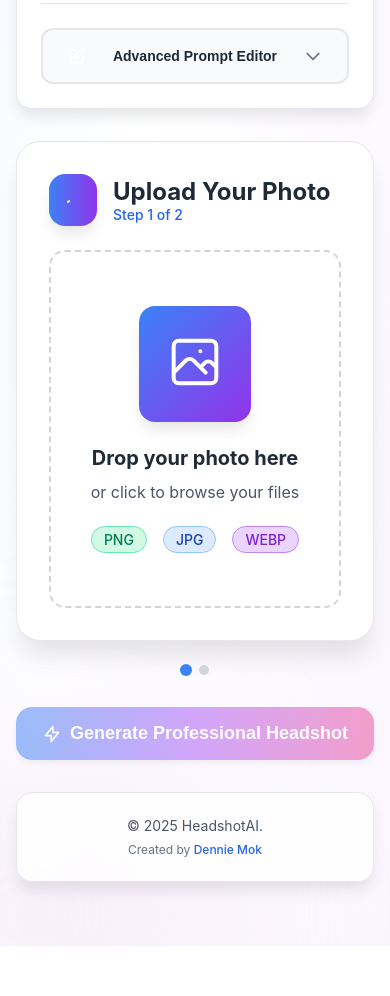
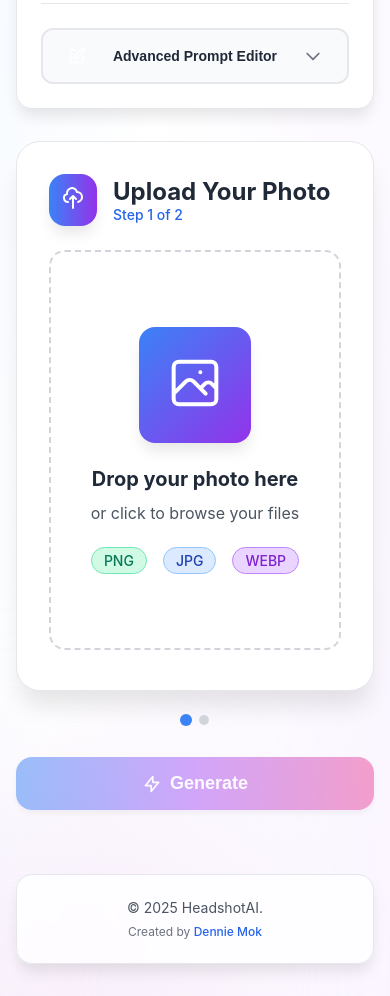
Before and after one commit to denniemok/headshotai-2, a plain HTML site: page index.html in a window 390 px wide. Shown: the part 1211-2207 px from the top of the page. Before the commit the page ends 2157 px from the top, so only its background shows below. Drawn offline with nearby package versions, Linux system fonts and the light colour scheme.

Commit message:
QoL changes

```diff
--- a/index.html
+++ b/index.html
@@ -231,7 +231,7 @@
                             <div class="card-header">
                                 <div class="card-icon card-icon-blue">
                                     <svg class="icon-medium" fill="none" stroke="currentColor" viewBox="0 0 24 24">
-                                        <path stroke-linecap="round" stroke-linejoin="round" stroke-width="2" d="M7 16a4 4 4 0 01-.88-7.903A5 5 0 1115.9 6L16 6a5 5 0 011 9.9M15 13l-3-3m0 0l-3 3m3-3v12" />
+                                        <path stroke-linecap="round" stroke-linejoin="round" stroke-width="2" d="M7 16a4 4 0 01-.88-7.903A5 5 0 1115.9 6L16 6a5 5 0 011 9.9M15 13l-3-3m0 0l-3 3m3-3v12" />
                                     </svg>
                                 </div>
                                 <div>
@@ -353,10 +353,10 @@
                     <svg class="icon-small btn-icon" fill="none" stroke="currentColor" viewBox="0 0 24 24">
                         <path stroke-linecap="round" stroke-linejoin="round" stroke-width="2" d="M13 10V3L4 14h7v7l9-11h-7z" />
                     </svg>
-                    Generate Professional Headshot
+                    Generate
                 </button>
 
-                <button id="resetBtn" class="btn btn-secondary hidden">Start Over</button>
+                <button id="resetBtn" class="btn btn-secondary btn-large hidden">Clear</button>
             </div>
 
             <!-- Footer -->
--- a/styles.css
+++ b/styles.css
@@ -863,15 +863,17 @@ body {
     }
 
     .slide-wrapper {
-        min-height: 450px;
+        min-height: 500px;
     }
 
     .slide {
-        min-height: 450px;
+        min-height: 500px;
     }
 
     .card {
-        min-height: 450px;
+        height: 500px;
+        min-height: 500px;
+        max-height: 500px;
     }
 
     .upload-area,
@@ -891,7 +893,9 @@ body {
     box-shadow: 0 20px 25px -5px rgba(0, 0, 0, 0.1);
     border: 1px solid #e5e7eb;
     width: 100%;
-    min-height: 500px;
+    height: 550px;
+    min-height: 550px;
+    max-height: 550px;
     display: flex;
     flex-direction: column;
 }
@@ -940,6 +944,8 @@ body {
 .upload-area {
     width: 100%;
     height: 400px;
+    min-height: 400px;
+    max-height: 400px;
     border: 2px dashed #d1d5db;
     border-radius: 1rem;
     display: flex;
@@ -1024,16 +1030,26 @@ body {
 }
 
 .image-preview {
-    position: relative;
+    position: absolute;
+    top: 0;
+    left: 0;
     width: 100%;
     height: 100%;
+    display: flex;
+    align-items: center;
+    justify-content: center;
+    padding: 1rem;
+    overflow: auto;
 }
 
 .image-preview img {
+    max-width: 100%;
+    max-height: 100%;
     width: auto;
-    height: 350px;
+    height: auto;
     object-fit: contain;
     border-radius: 0.75rem;
+    box-shadow: 0 10px 15px -3px rgba(0, 0, 0, 0.1);
 }
 
 .image-overlay {
@@ -1444,9 +1460,8 @@ body {
 /* ==================== */
 
 .footer {
-    margin-top: 2rem;
+    margin-top: 4rem;
     text-align: center;
-    padding-bottom: 2rem;
 }
 
 .footer-content {
@@ -1591,20 +1606,24 @@ body {
 /* Scrollbar Styling    */
 /* ==================== */
 
-.result-grid::-webkit-scrollbar {
+.result-grid::-webkit-scrollbar,
+.upload-area::-webkit-scrollbar {
     width: 8px;
 }
 
-.result-grid::-webkit-scrollbar-track {
+.result-grid::-webkit-scrollbar-track,
+.upload-area::-webkit-scrollbar-track {
     background: #f3f4f6;
     border-radius: 4px;
 }
 
-.result-grid::-webkit-scrollbar-thumb {
+.result-grid::-webkit-scrollbar-thumb,
+.upload-area::-webkit-scrollbar-thumb {
     background: #d1d5db;
     border-radius: 4px;
 }
 
-.result-grid::-webkit-scrollbar-thumb:hover {
+.result-grid::-webkit-scrollbar-thumb:hover,
+.upload-area::-webkit-scrollbar-thumb:hover {
     background: #9ca3af;
 }
```
